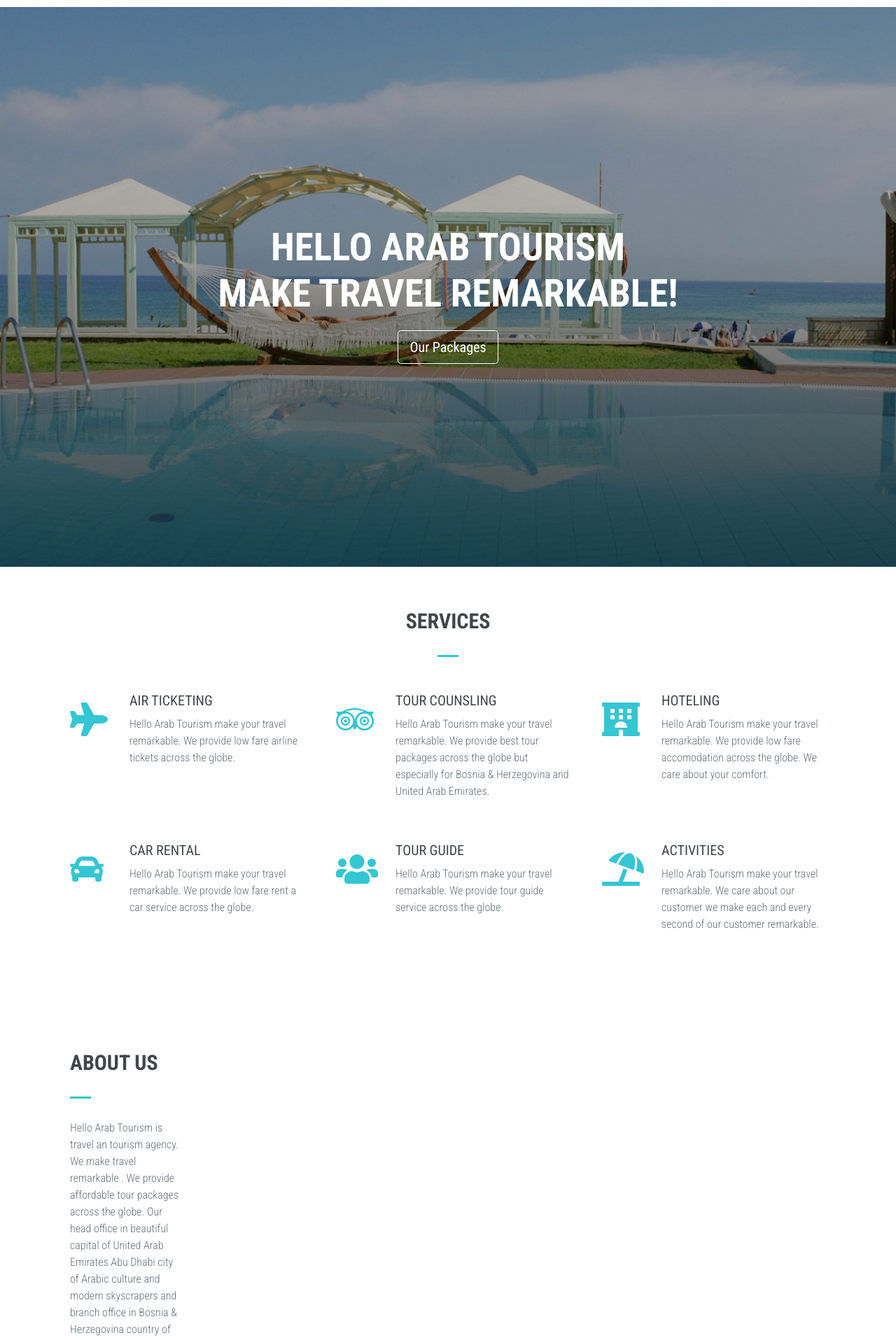
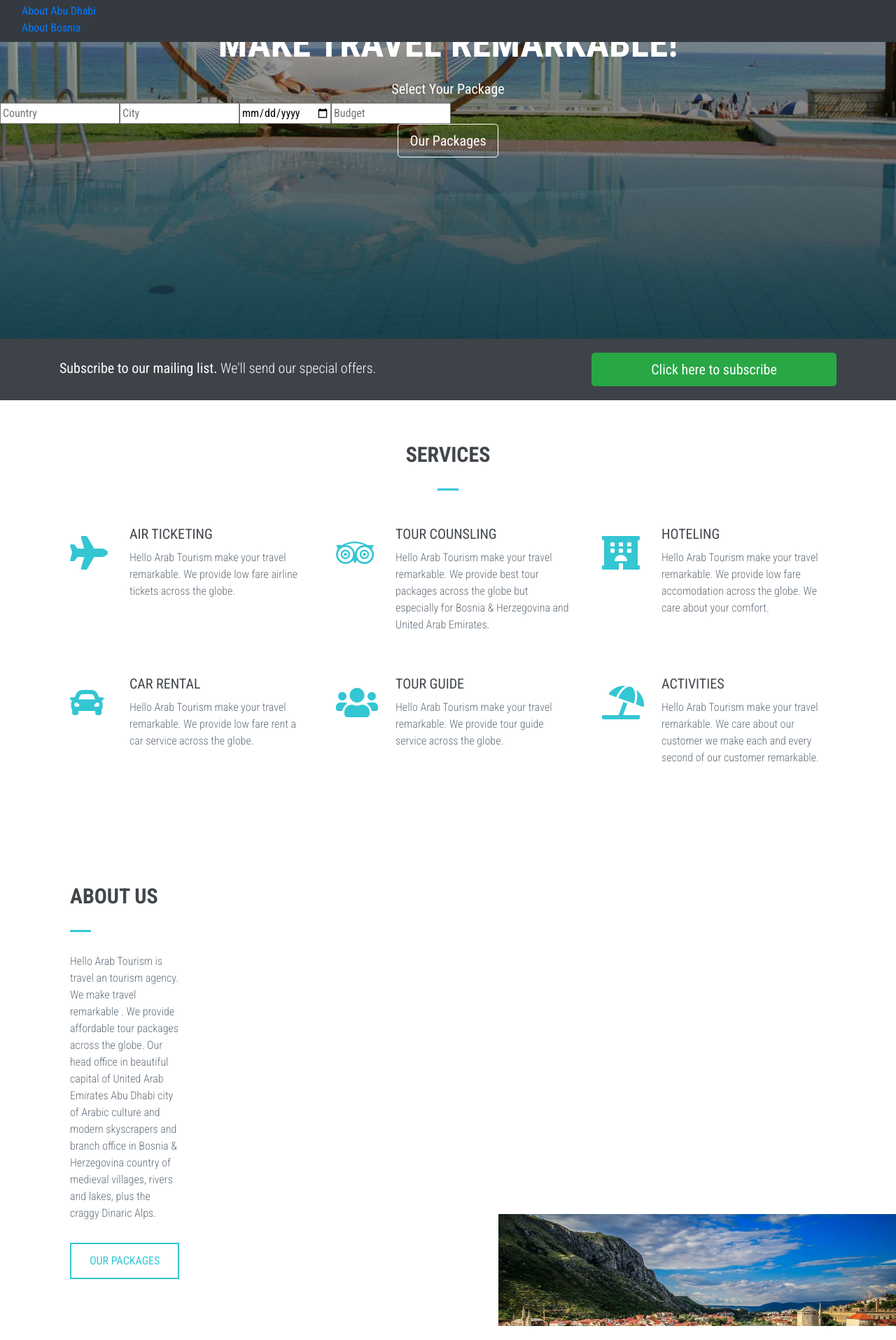
Before and after one commit to HelloArabTourism/HelloArabTourismWeb, a PHP site: page /HelloArab/ in a window 1280 px wide. Shown: the part 316-2231 px from the top of the page at 70% size. Run offline with PHP 8.4, Linux system fonts and the light colour scheme; some libraries are stand-ins or nearby versions.

Commit message:
add navbar

```diff
--- a/css/style.css
+++ b/css/style.css
@@ -68,6 +68,10 @@ h3 {
 }
 
 
+.searchbox #searchbox-heading h5 {
+        color: #fff;
+
+}
 /*====================================================
                         PARALLAX (Generic)
 ======================================================*/
@@ -288,6 +292,10 @@ Packages Section
 #packages-btn{
     float: none;
 }
+
+
+
+
 /*====================================
 Activites Section
 =====================================*/
@@ -717,3 +725,19 @@ Social Icons
   padding-top: 5px;
   text-align: center;
 }
+
+/*=== OPTIN ===*/
+#optin {
+    background: #3e4249;
+    padding: 20px 0;
+    color: white;
+    -webkit-font-smoothing: antialiased;
+    text-rendering: optimizeLegibility;
+    font-size: 1.2em;
+
+}
+
+#optin p {
+    margin: 7px 0 0 0;
+    color: white;
+}
--- a/index.html
+++ b/index.html
@@ -28,49 +28,39 @@
 
 </head>
 
-<body data-spy="scroll" data-target=".navbar-fixed-top" data-offset="65">
+<body>
+   <header>
+<!--Navbar-->
+<nav class="navbar navbar-dark bg-dark fixed-top" role="navigation">
+    <div class="container-fluid">
+        <div class="vesco-nav-wrapper">
+            <div class="navbar-header">
+                <a class="navbar-brand" href="#home"></a>
+                <img src="img/logo.png" alt="logo">
+            </div>
+            <div id="vesco-menu">
+                <ul class="nav navbar-nav">
+                    <li><a href="#home">Home</a></li>
+                    <li><a href="#services">Our Services</a></li>
+                    <li><a href="#about">About Us</a></li>
+                     <li><a href="#special">Special Offers</a></li>
+                    <li><a href="#packages">Our Packages</a></li>
+                    <li><a href="#activites">Tour Activites</a></li>
+                    <li><a href="#team">Our Team</a></li>
+                    <li><a href="#testimonials">Our Customers</a></li>
+                    <li><a href="#contact">Contact Us</a></li>
+                    <li><a href="#">About Abu Dhabi</a></li>
+                                        <li><a href="#">About Bosnia</a></li>
 
-    <header>
+                </ul>
+            </div>
+        </div>
+    </div>
 
-        <nav class="navbar navbar-inverse navbar-fixed-top" role="navigation">
+</nav>
 
-            <div class="container-fluid">
 
-                <div class="vesco-nav-wrapper">
-
-                    <div class="navbar-header">
-
-                        <button type="button" class="navbar-toggle collapsed" data-toggle="collapse" data-target="#vesco-menu">
-                            <span class="sr-only">Toggle navigation</span>
-                            <span class="icon-bar"></span>
-                            <span class="icon-bar"></span>
-                            <span class="icon-bar"></span>
-                       </button>
-
-                        <a class="navbar-brand" href="#home">
-                            <img src="#" alt="logo">
-                        </a>
-                    </div>
-
-                    <div class="collapse navbar-collapse" id="vesco-menu">
-                        <ul class="nav navbar-nav">
-                            <li><a class="smooth-scroll" href="#home">Home</a></li>
-                            <li><a class="smooth-scroll" href="#services">Services</a></li>
-                            <li><a class="smooth-scroll" href="#about">About</a></li>
-                            <li><a class="smooth-scroll" href="#packages">Tour Packages</a></li>
-                            <li><a class="smooth-scroll" href="#activites">Tour Activites</a></li>
-                            <li><a class="smooth-scroll" href="#team">Team</a></li>
-                            <li><a class="smooth-scroll" href="#testimonials">Our Customers</a></li>
-                            <li><a class="smooth-scroll" href="#contact">Contact</a></li>
-                             </ul>
-                    </div>
-
-                </div>
-
-            </div>
-        </nav>
-
-    </header>
+   </header>
     <!--Home Section-->
     <section id="home">
         <!--set hero image-->
@@ -84,16 +74,59 @@
                     <div id="home-heading" class="animated zoomIn">
                         <h3>Hello Arab Tourism <br> Make Travel Remarkable!</h3>
                     </div>
+                    <div class="searchbox">
+                        <div id="searchbox-heading" class="animated zoomIn">
+                        <h5>Select Your Package</h5>
+                        </div>
+                        <div class="searchbox-body" class="animated zoomIn">
+                                              </div>
+                    <form class="form-inline">
+                        <div class="form-group">
+                            <input type="text" name="country" placeholder="Country">
+                        </div>
+                         <div class="form-group">
+                            <input type="text" name="city" placeholder="City">
+                        </div>
+                         <div class="form-group">
+                            <input type="date" name="depart-date" placeholder="Depart date">
+                        </div>
+                         <div class="form-group">
+                            <input type="number" name="budget" placeholder="Budget">
+                        </div>
+                    </form>
+                        </div>
+
                     <div id="home-btn" class="animated zoomIn">
                         <a class="btn btn-lg .btn-general btn-white" href="#packages" role="button" title="Our Packages">Our Packages</a>
 
                     </div>
+
                 </div>
             </div>
+
 
         </div>
 
     </section>
+
+        <!--Opt in-->
+    <section id="optin">
+        <div class="container">
+            <div class="row">
+                <div class="col-sm-8">
+                    <p class="lead"><strong>Subscribe to our mailing list.</strong> We'll send our special offers.</p>
+                </div>
+                <!--col-->
+                <div class="col-sm-4">
+                    <button class="btn btn-success btn-lg btn-block" data-toggle="modal" data-target="#myModal">Click here to subscribe</button>
+                </div>
+                <!--Col-->
+            </div>
+            <!--Row-->
+        </div>
+        <!--container-->
+    </section>
+    <!--End Opt in-->
 
     <!--Services Section-->
     <section id="services">
@@ -744,6 +777,35 @@
             </div>
         </footer>
     </section>
+     <div class="modal fade" id="myModal">
+        <div class="modal-dialog">
+            <div class="modal-content">
+                <div class="modal-header">
+                    <button type="button" class="close" data-dismiss="modal"> <span aria-hidden="true">&times;</span><span class="sr-only">Close</span> </button>
+                    <h4 class="modal-title" id="myModalLabel"><i class="fa fa-envelope-o"></i> Subscribe to our Mailing List</h4>
+                </div>
+                <!--Modal Header-->
+                <div class="modal-body">
+                    <p>Simply enter your name and email! As a thank you for joining us, we're going to give you one of best tour packages, <em>in afordable price!</em></p>
+                    <form class="form-inline" role="form">
+                        <div class="form-group">
+                            <label class="sr-only" for="subscribe-name">Your first name</label>
+                            <input type="text" class="form-control" id="subscribe-name" placeholder="Your first name">
+                            <label class="sr-only" for="subscribe-name">Enter your email</label>
+                            <input type="text" class="form-control" id="subscribe-email" placeholder="and your email"> </div>
+                        <!--Form Group-->
+                        <input type="submit" class="btn btn-danger" value="Subscribe!"> </form>
+                    <!--Form-->
+                    <hr>
+                    <p><small>By providing your email you consent to receiving occasional promotional emails &amp; newsletters. <br>No spam. Just good stuff. We respect your privacy &amp; you may unsubscribe at any time.</small></p>
+                </div>
+                <!--Modal Body-->
+            </div>
+            <!--modal content-->
+        </div>
+        <!--modal-dialog-->
+    </div>
+    <!--End Model-->
 
     <!-- Footer -->
     <footer class="py-5 bg-dark">
--- a/js/custom.js
+++ b/js/custom.js
@@ -69,3 +69,32 @@ $(function () {
         autoplayHoverPause: true
     });
 });
+
+
+/*==Opt in ===*/
+$(function(){
+    /*Cache the window object*/
+    var $window = $(window);
+    // Parallax background effect
+    $('section[data-type="background"]').each(function(){
+
+        var $bgobj = $(this); //assigning the object
+
+        $(window).scroll(function(){
+            //scroll the background ar var speed
+            //the yPos is a negtive value because we're scrolling it UP!
+
+
+            var yPos = -($window.scrollTop() / $bgobj.data('speed'));
+
+            //Put together our final background position
+            var coords = '50% '+ yPos + 'px';
+            //Move the background
+            $bgobj.css({backgroundPosition:coords});
+        }); //end window scroll
+
+    });
+
+
+
+});
```
Also changed, not shown: img/bg-searchbox.jpg (added).
